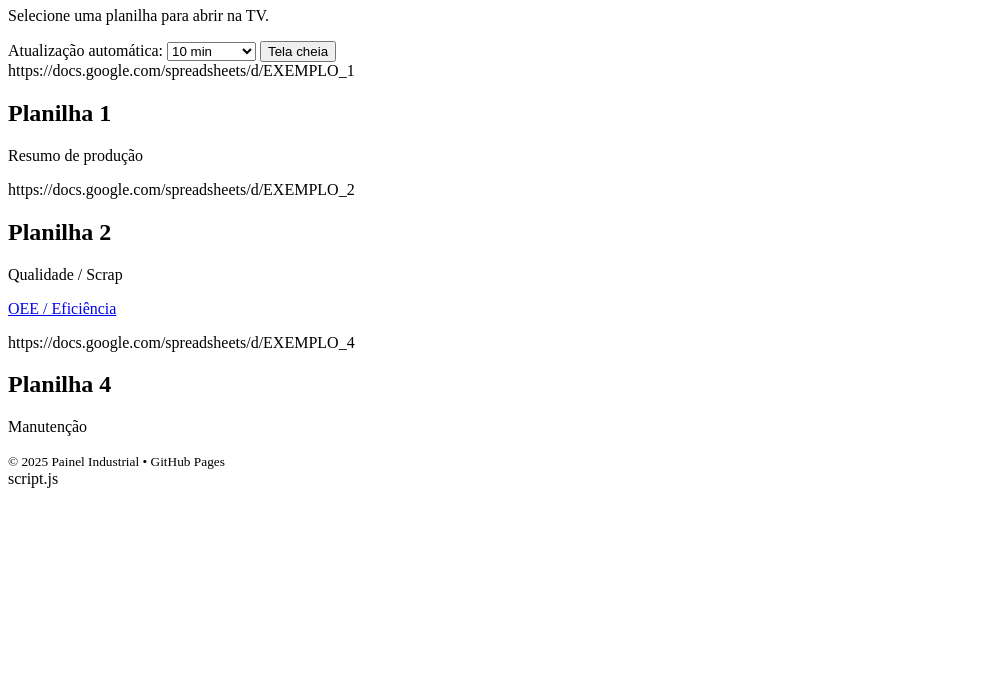
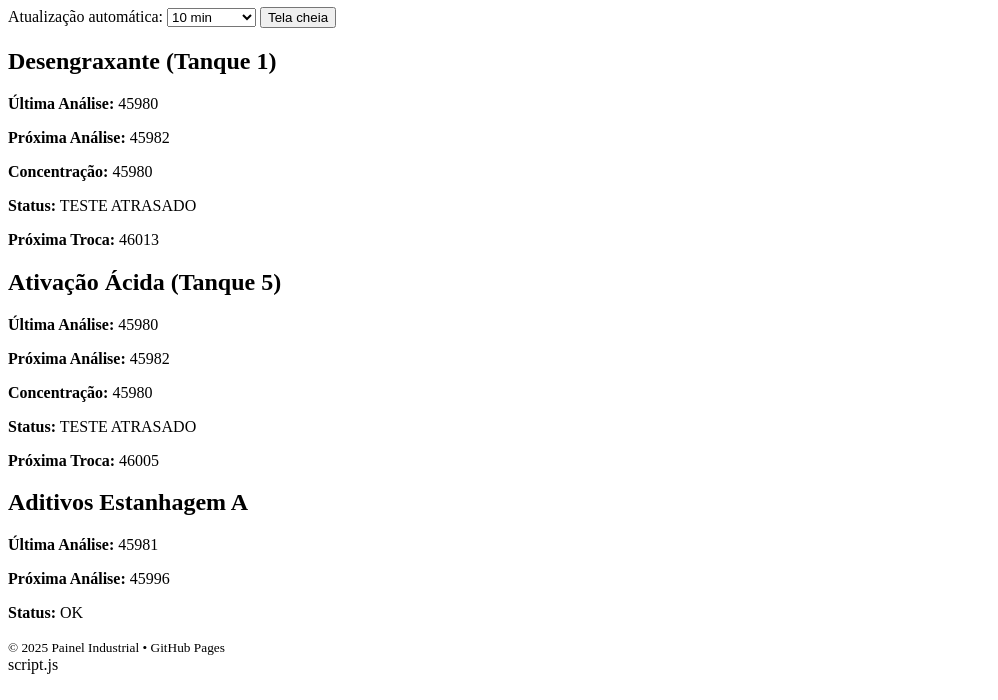
Before and after one commit to Denilsonsiewert/tv-ete, a plain HTML site: page index.html in a window 1280 px wide. Shown: the part 100-800 px from the top of the page, without its empty margins (0-998 px from the left). Drawn offline with Linux system fonts and the light colour scheme.

Commit message:
Update index.html

```diff
--- a/index.html
+++ b/index.html
@@ -4,19 +4,12 @@
 <head>
   <meta charset="utf-8" />
   <meta name="viewport" content="width=device-width, initial-scale=1" />
-  <meta http-equiv="Cache-Control" content="no-cache, no-store, must-revalidate"/>
-  <meta http-equiv="Pragma" content="no-cache"/>
-  <meta http-equiv="Expires" content="0"/>
-  <title>Painel de Planilhas</title>
-  https://fonts.googleapis.com
-  https://fonts.gstatic.com
-  https://fonts.googleapis.com/css2?family=Inter:wght@400;600;800&display=swap
+  <title>Painel Controle Estanhagem</title>
   style.css
 </head>
 <body>
 <header>
-    <h1>📊 Painel de Planilhas</h1>
-    <p>Selecione uma planilha para abrir na TV.</p>
+  <h1>📊 Controle Analítico da Estanhagem</h1>
   <div class="controls">
     <label>
       Atualização automática:
@@ -25,35 +18,40 @@
         <option value="300">5 min</option>
         <option value="600" selected>10 min</option>
         <option value="1800">30 min</option>
-          <option value="3600">1 h</option>
       </select>
     </label>
     <button id="fullscreenBtn">Tela cheia</button>
   </div>
 </header>
 
-  <main>
-    <!-- Substitua os links de EXEMPLO abaixo pelos seus links reais -->
-    <section class="grid">
-      https://docs.google.com/spreadsheets/d/EXEMPLO_1
-        <h2>Planilha 1</h2>
-        <p>Resumo de produção</p>
-      </a>
+<main class="grid">
+  <!-- Exemplo de card -->
+  <div class="card status-atrasado">
+    <h2>Desengraxante (Tanque 1)</h2>
+    <p><strong>Última Análise:</strong> 45980</p>
+    <p><strong>Próxima Análise:</strong> 45982</p>
+    <p><strong>Concentração:</strong> 45980</p>
+    <p><strong>Status:</strong> TESTE ATRASADO</p>
+    <p><strong>Próxima Troca:</strong> 46013</p>
+  </div>
 
-      https://docs.google.com/spreadsheets/d/EXEMPLO_2
-        <h2>Planilha 2</h2>
-        <p>Qualidade / Scrap</p>
-      </a>
+  <div class="card status-atrasado">
+    <h2>Ativação Ácida (Tanque 5)</h2>
+    <p><strong>Última Análise:</strong> 45980</p>
+    <p><strong>Próxima Análise:</strong> 45982</p>
+    <p><strong>Concentração:</strong> 45980</p>
+    <p><strong>Status:</strong> TESTE ATRASADO</p>
+    <p><strong>Próxima Troca:</strong> 46005</p>
+  </div>
 
-      <a class="card" href="https://docs.google.com/spreadsheets/d/Planilha 3</h2>
-        <p>OEE / Eficiência</p>
-      </a>
+  <div class="card status-ok">
+    <h2>Aditivos Estanhagem A</h2>
+    <p><strong>Última Análise:</strong> 45981</p>
+    <p><strong>Próxima Análise:</strong> 45996</p>
+    <p><strong>Status:</strong> OK</p>
+  </div>
 
-      https://docs.google.com/spreadsheets/d/EXEMPLO_4
-        <h2>Planilha 4</h2>
-        <p>Manutenção</p>
-      </a>
-    </section>
+  <!-- Adicione os demais tanques seguindo este padrão -->
 </main>
 
 <footer>
```
Lines whose indentation alone changed are shown as unchanged.
